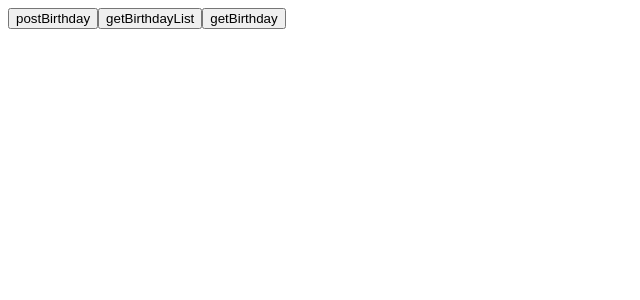
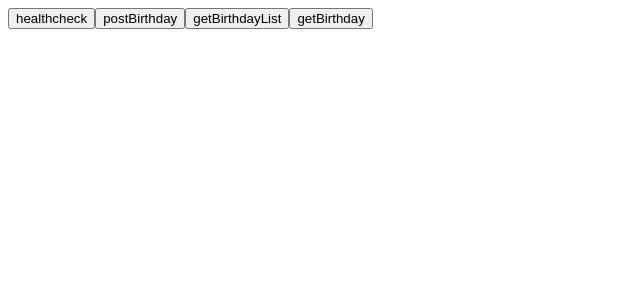
Before and after one commit to frorong/Birthday, a Next.js app: page / in a window 1280 px wide. Shown: the top 300 px of the page, without its empty margins (0-640 px from the left). Built offline with nearby package versions, Linux system fonts and the light colour scheme.

Commit message:
Add healthCheck

```diff
--- a/src/app/page.tsx
+++ b/src/app/page.tsx
@@ -25,6 +25,7 @@ export default function Home() {
 
   return (
     <div>
+      <button onClick={getHealthcheck}>healthcheck</button>
       <button onClick={postBirthday}>postBirthday</button>
       <button onClick={getBirthdayList}>getBirthdayList</button>
       <button onClick={getBirthday}>getBirthday</button>
```
